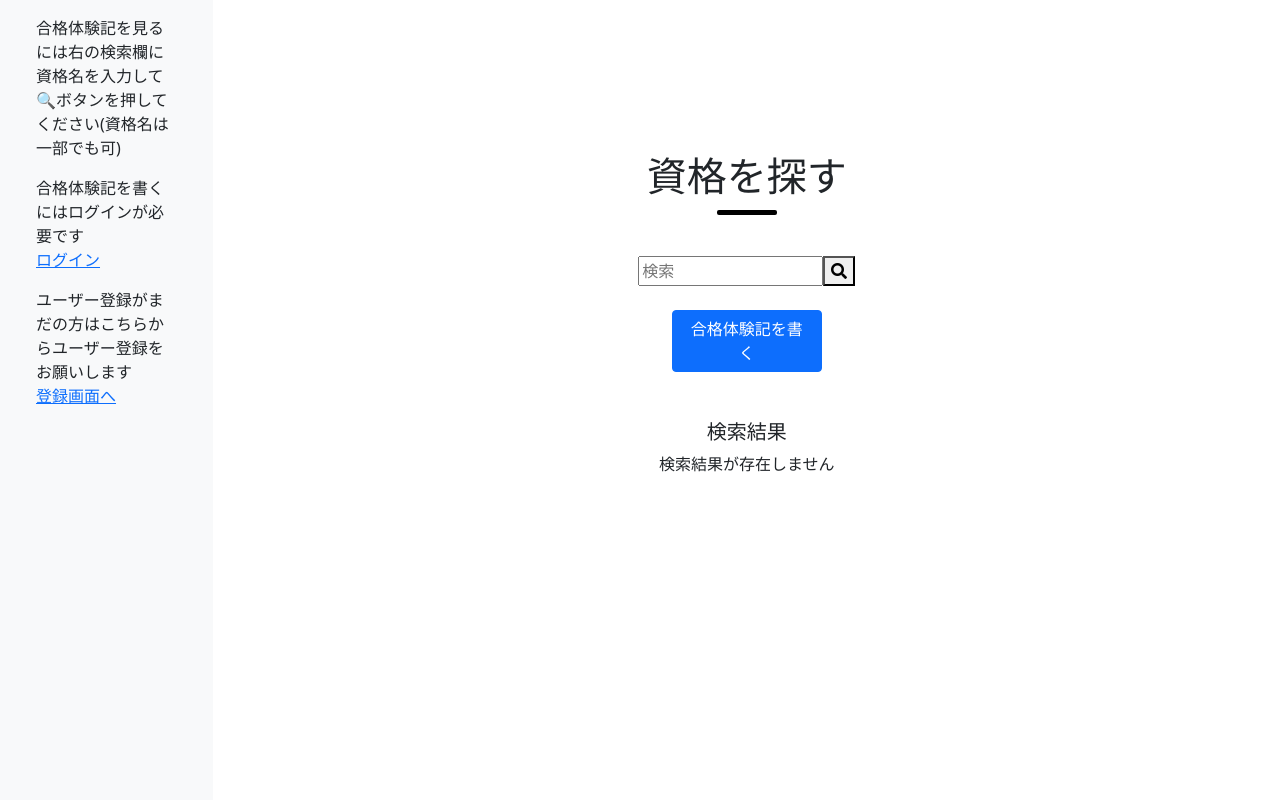
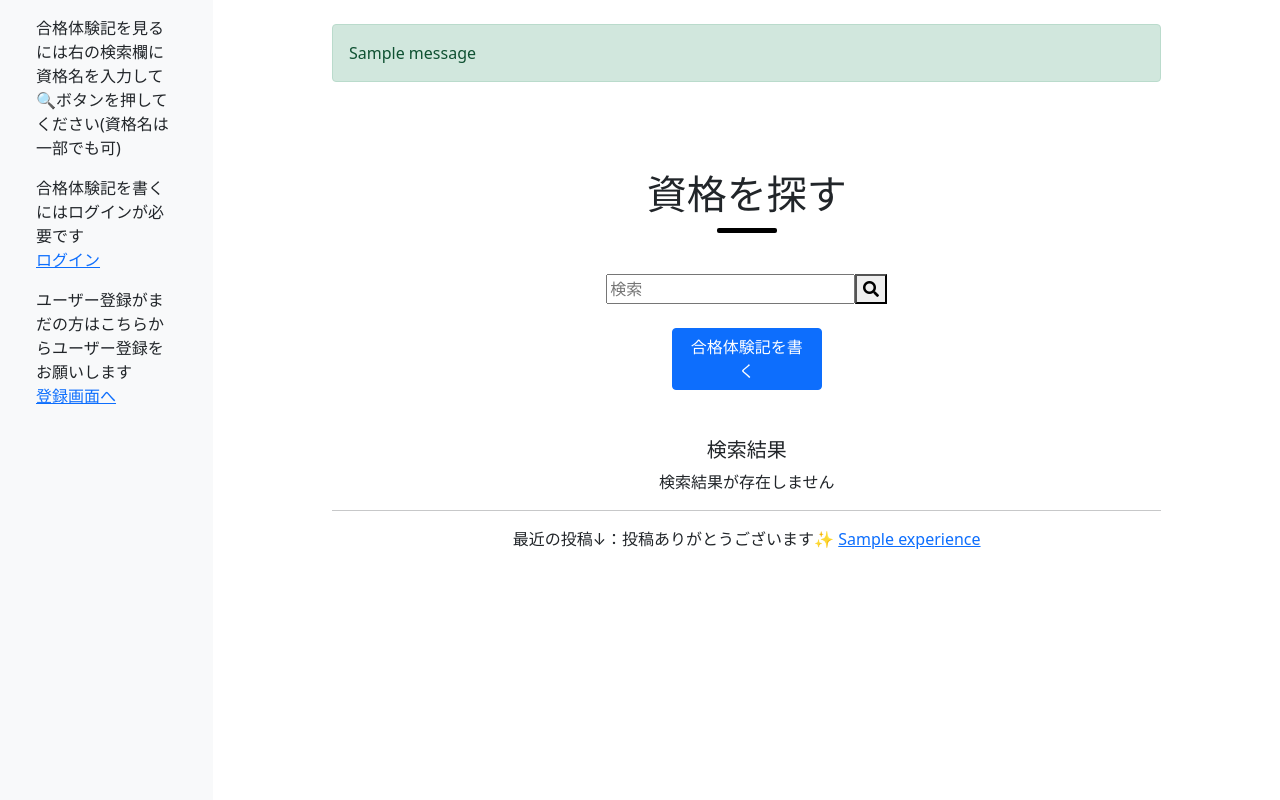
Before and after one commit to dik-ab/django-app, a Django app: page / in a window 1280 px wide. Run offline with Django 3.2, Linux system fonts and the light colour scheme; tables that the repository leaves empty hold one stand-in row (values such as "Sample post"); one stand-in notice (Sample message) is shown; some libraries are stand-ins or nearby versions.

Commit message:
add success message

```diff
--- a/certifications/views.py
+++ b/certifications/views.py
@@ -5,6 +5,7 @@ from django.views.generic.detail import DetailView
 from django.views.generic.edit import (
     FormView,
 )
+from django.contrib import messages
 from django.contrib.auth.mixins import LoginRequiredMixin
 from django.urls import reverse_lazy
 from .models import Certifications, Experiences
@@ -28,6 +29,7 @@ class CertificationListView(ListView):
     def get_context_data(self, **kwargs):
         context = super().get_context_data(**kwargs)
         context['certification_name'] = self.request.GET.get('certificaton_name', '')
+        context['current_experience_list'] = Experiences.objects.all()
         return context
 
 
@@ -52,8 +54,8 @@ class ExperienceDetailView(DetailView):
 
     def get_context_data(self, **kwargs):
         context = super().get_context_data(**kwargs)
-        certification_name_list = Certifications.objects.get(id=self.kwargs['pk'])
-        context['certification_name'] = certification_name_list.name
+        certification_name_list = Certifications.objects.get(experiences__id=self.kwargs['pk'])
+        context['certification_name'] = certification_name_list
         return context
 
 
@@ -65,6 +67,7 @@ class ExperienceFormView(LoginRequiredMixin, FormView):
     def form_valid(self, form):
         if form.is_valid():
             form.save()
+            messages.success(self.request, '合格体験記が登録されました')
         return super(ExperienceFormView, self).form_valid(form)
 
     def dispatch(self, *args, **kwargs):
--- a/templates/certifications/certification_list.html
+++ b/templates/certifications/certification_list.html
@@ -25,10 +25,13 @@
         {% endif %}
         </div>
       </div>
-    <div class="offset-2 col-6 offset-2">
-      <div class="mt-5">　</div>
-      <div class="mt-2">　</div>
-      <div class="certification mt-5">
+    <div class="offset-1 col-8">
+        {% if messages %}
+        　{% for message in messages %}
+        　　<p class="alert{% if message.tags %} alert-{{ message.tags }}{% endif %}" role="alert">{{ message }}</p>
+          {% endfor %}
+    　　{% endif %}
+        <div class="certification mt-5">
         <h1>資格を探す</h1>
         <form method="get", action = "{% url 'certifications:certification_list'%}">
           <p><input class="search mt-3 mb-2" type="text" name="certification_name" value="{{ certification_name }}" placeholder="検索"/><button type="submit"><i class="fas fa-search"></i></button></p>
@@ -42,6 +45,11 @@
           <a href="{% url 'certifications:experience_list' pk=certification.id %}">{{ certification.name }}</a>
           {% endfor %}
         {% endif %}
+        <hr>
+        最近の投稿↓：投稿ありがとうございます✨
+        {% for current_experience in current_experience_list %}
+        <a href="{% url 'certifications:experience_detail' pk=current_experience.id %}">{{ current_experience }}</a>
+        {% endfor %}
       </div>
     </div>
     </div>
```
